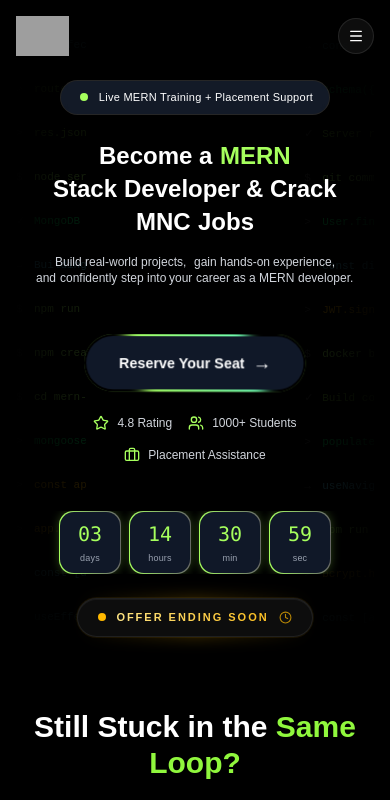
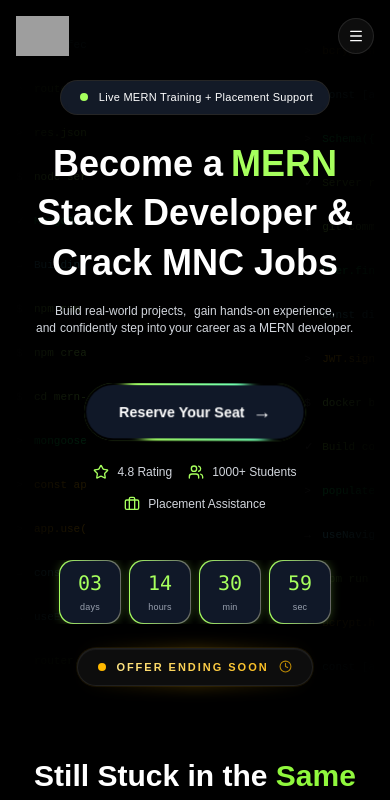
Before and after one commit to SivaSanjaykumar/Mern_MasterClass_Landing_Page_OCA, a React (Vite) app: page / in a window 390 px wide. Shown: the top 800 px of the page. Built offline with nearby package versions, Linux system fonts and the light colour scheme; grey boxes are pictures that could not be loaded.

Commit message:
Heading Changed

```diff
--- a/src/components/Hero.jsx
+++ b/src/components/Hero.jsx
@@ -116,7 +116,7 @@ const Hero = () => {
       </div>
 
       {/* Heading */}
-      <div className="relative z-10 text-2xl sm:text-3xl md:text-5xl lg:text-[64px] font-bold text-center max-w-4xl mt-6 leading-snug px-4 flex flex-wrap justify-center items-center gap-x-2 sm:gap-x-3 md:gap-x-4">
+      <div className="relative z-10 text-4xl sm:text-5xl md:text-5xl lg:text-[64px] font-bold text-center max-w-4xl mt-6 leading-snug px-4 flex flex-wrap justify-center items-center gap-x-2 sm:gap-x-3 md:gap-x-4">
         <BlurText
           text="Become a"
           delay={120}
@@ -133,14 +133,14 @@ const Hero = () => {
           className="text-[#A6FF5D]"
         />
         <BlurText
-          text="Stack Developer & Crack"
+          text="Stack Developer &"
           delay={120}
           animateBy="words"
           direction="top"
           stepDuration={0.4}
         />
         <BlurText
-          text="MNC Jobs"
+          text="Crack MNC Jobs"
           delay={120}
           animateBy="words"
           direction="top"
```
